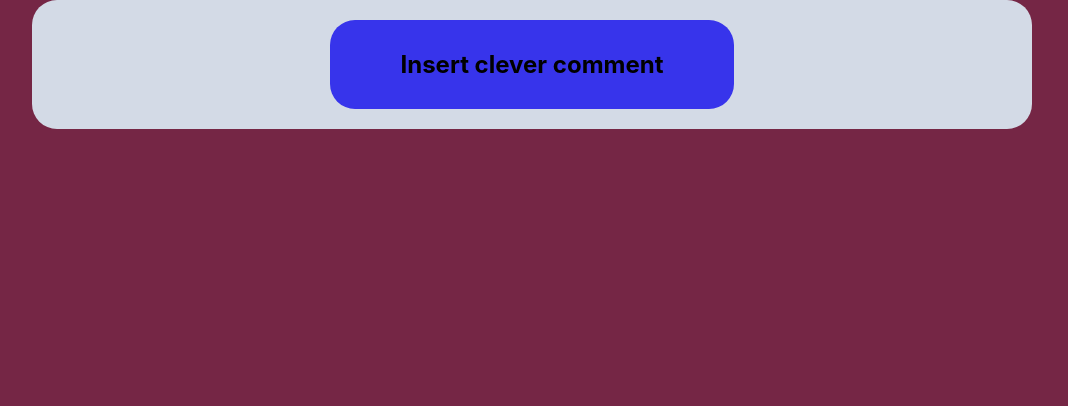
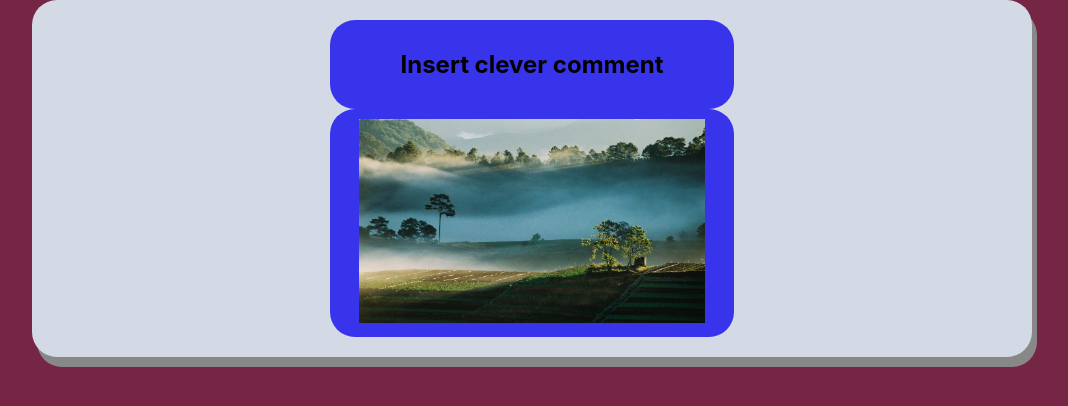
Before and after one commit to AditiSharma85/code-review-and-pair-programming-exercise, a React (Create React App) app in the folder my-app/: page / in a window 1280 px wide. Shown: the top 406 px of the page, without its empty margins (108-1176 px from the left). Built offline with nearby package versions, Linux system fonts and the light colour scheme.

Commit message:
image functionality added

```diff
--- a/my-app/src/App.css
+++ b/my-app/src/App.css
@@ -9,9 +9,11 @@ body {
   background-color: #d3dae6;
   border-radius: 25px;
   padding: 20px;
+  box-shadow: 5px 10px #888888;
 }
 
 .Post {
+  /*margin-top: 3%;*/
   margin: auto;
   width: 40%;
   background-color: white;
@@ -19,3 +21,20 @@ body {
   background: #3734eb;
   padding: 10px;
 }
+
+.Pic img {
+  width: 90%;
+  height: 80%;
+  object-fit: contain;
+  overflow: hidden;
+}
+
+.Pic {
+  /*margin-top: 3%;*/
+  margin: auto;
+  width: 40%;
+  background-color: white;
+  border-radius: 25px;
+  background: #3734eb;
+  padding: 10px;
+}
--- a/my-app/src/App.js
+++ b/my-app/src/App.js
@@ -1,12 +1,16 @@
 import React from 'react';
 import './App.css';
 import Post from './components/Post';
+import image from './image.jpg';
 
 function App() {
   return (
     <div className="App">
-      <div className= "Post">
+      <div>
       <Post content = "Insert clever comment" />
+      </div>
+      <div>
+      <Post content = {image} />
       </div>
     </div>
   );
--- a/my-app/src/components/Post.js
+++ b/my-app/src/components/Post.js
@@ -1,11 +1,21 @@
 import React from "react";
+import '../image.jpg';
+
+const regex = RegExp('[.]jpg$');
 
 const Post = props => {
+	if (!regex.test(props.content)){
 	return (
-		<div>
+		<div className= "Post">
 		<h2>{props.content}</h2>
 		</div>
 		);
+} else{
+	return (
+		<div className = "Pic">
+		<img src = {props.content} alt = 'something went wrong!' />
+		</div> );
+}
 };
 
 export default Post;
```
Also changed, not shown: my-app/src/image.jpg (added).
